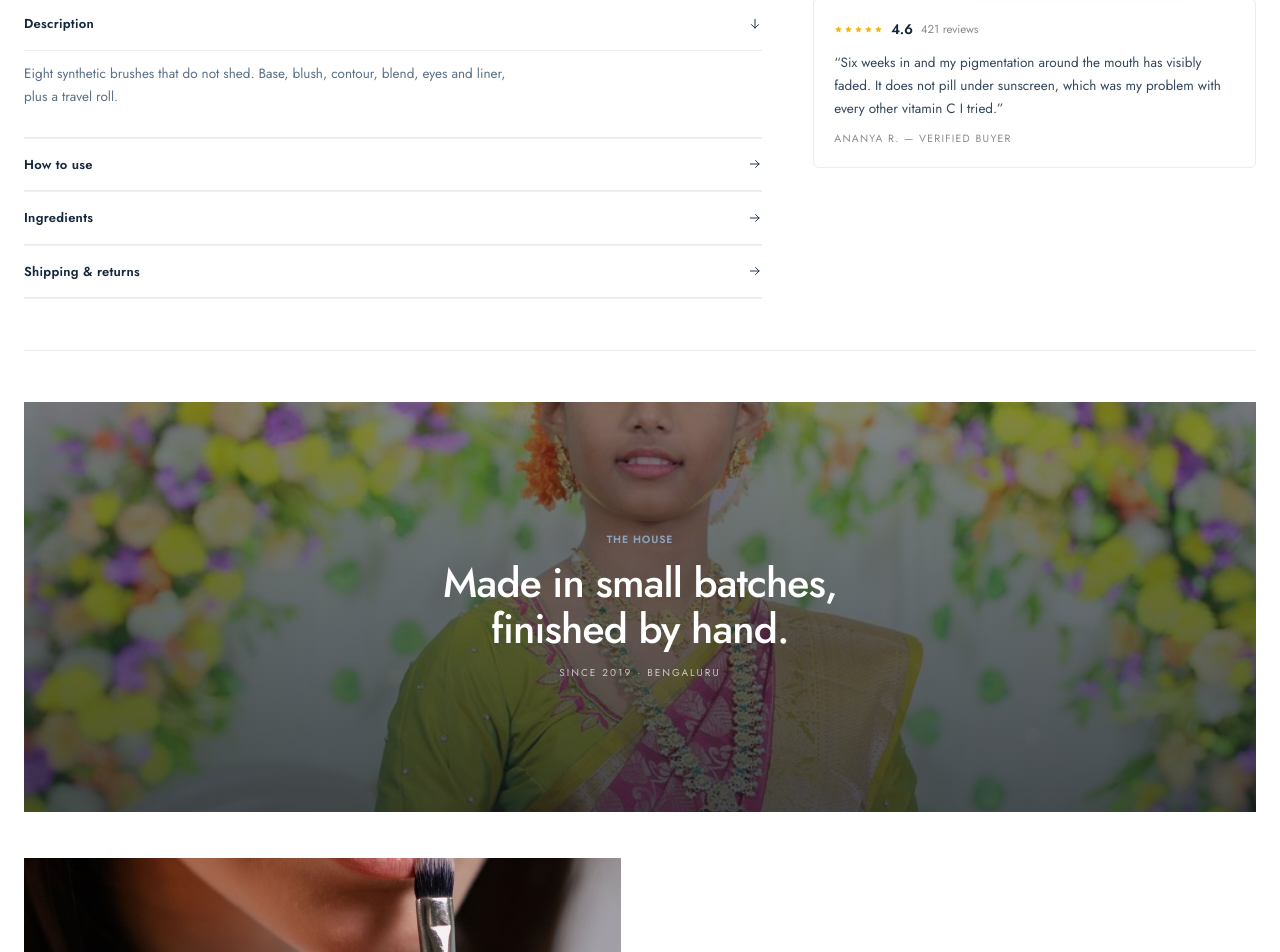
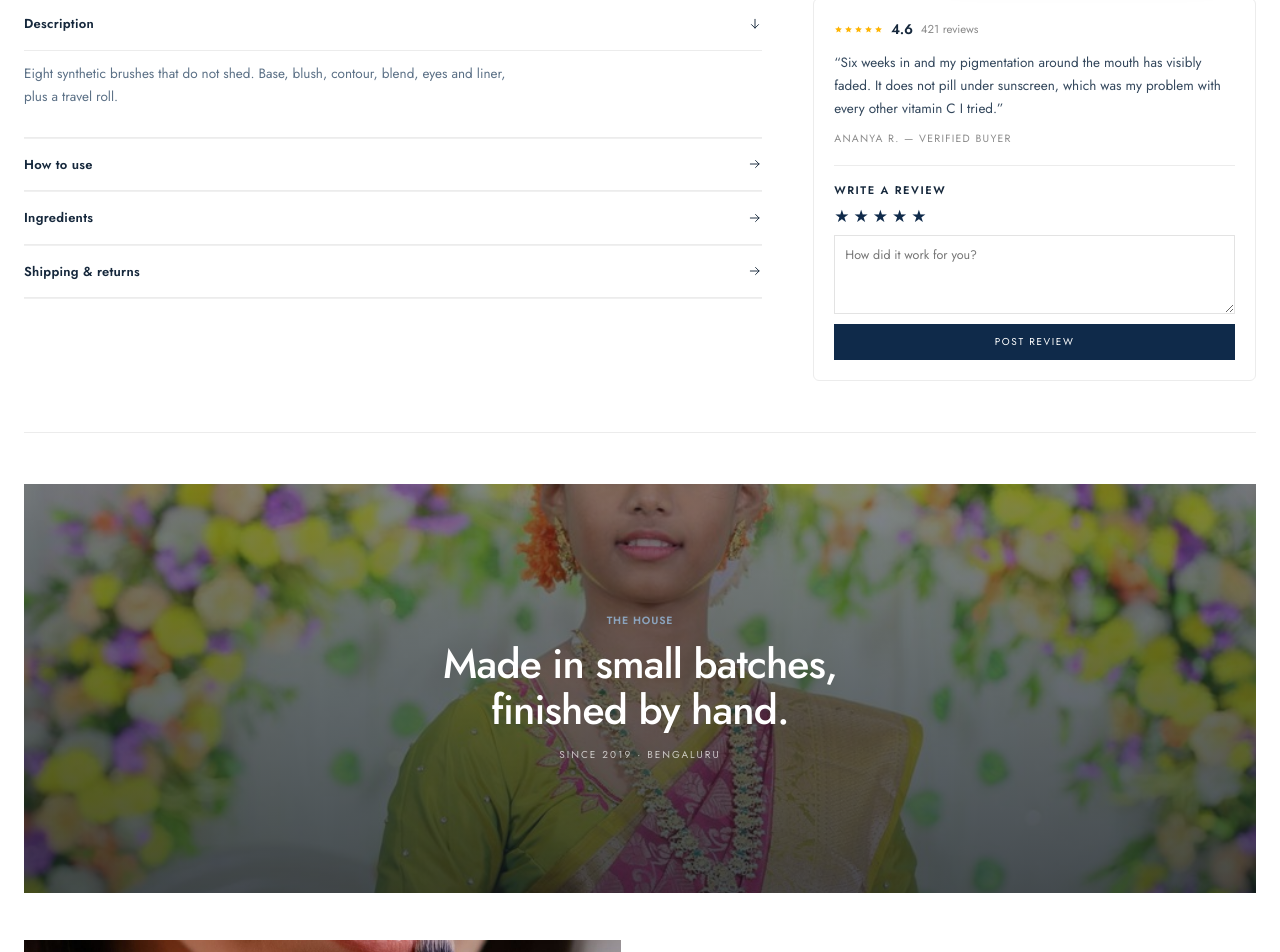
Before and after one commit to aigenerative35-bot/nira-store, a React (Vite) app: page /nira-store/product/p10 in a window 1280 px wide. Shown: the part 840-1792 px from the top of the page. Built offline with nearby package versions, Linux system fonts and the light colour scheme.

Commit message:
feat: SEO meta, sitemap, PWA, a11y fixes, shop filters, size guide, review form

```diff
--- a/src/pages/Product.jsx
+++ b/src/pages/Product.jsx
@@ -34,6 +34,15 @@ export default function Product() {
   const [open, setOpen] = useState('desc')
   const [pin, setPin] = useState('')
   const [pinMsg, setPinMsg] = useState({ text: '', ok: false })
+  const [guide, setGuide] = useState(false)
+  const [sticky, setSticky] = useState(false)
+  const [myReview, setMyReview] = useState({ text: '', rating: 5, saved: false })
+
+  useEffect(() => {
+    const onScroll = () => setSticky(window.scrollY > 520)
+    window.addEventListener('scroll', onScroll, { passive: true })
+    return () => window.removeEventListener('scroll', onScroll)
+  }, [])
 
   useEffect(() => {
     setQty(1); setSize(null); setShade(null); setIdx(0); setOpen('desc'); setPinMsg({ text: '', ok: false })
@@ -100,7 +109,7 @@ export default function Product() {
         <div className="pdp2__thumbs">
           {gallery.map((g, i) => (
             <button key={g + i} className={i === idx ? 'on' : ''} onClick={() => setIdx(i)} aria-label={`Image ${i + 1}`}>
-              <img src={g} alt="" />
+              <img src={g} alt="Nira — product imagery" />
             </button>
           ))}
         </div>
@@ -141,7 +150,7 @@ export default function Product() {
             <div className="pdp2__opt">
               <div className="pdp2__opt-h">
                 <span>Size</span>
-                <em>Size guide</em>
+                <button className="pdp2__guide" onClick={() => setGuide(true)}>Size guide</button>
               </div>
               <div className="pdp2__sizes">
                 {p.sizes.map((s) => (
@@ -174,6 +183,29 @@ export default function Product() {
         </div>
       </div>
 
+      {guide && (
+        <div className="modal" onClick={() => setGuide(false)}>
+          <div className="modal__card" onClick={(e) => e.stopPropagation()}>
+            <header><h3>Size guide</h3><button onClick={() => setGuide(false)}>✕</button></header>
+            <table>
+              <thead><tr><th>Size</th><th>Chest (in)</th><th>Waist (in)</th><th>Length (in)</th></tr></thead>
+              <tbody>
+                {[['XS', 32, 26, 38], ['S', 34, 28, 39], ['M', 36, 30, 40], ['L', 38, 32, 41], ['XL', 40, 34, 42], ['Free size', '—', '—', '—']].map((r) => (
+                  <tr key={r[0]}>{r.map((c, i) => <td key={i}>{c}</td>)}</tr>
+                ))}
+              </tbody>
+            </table>
+            <p className="modal__note">Measured flat, garment to garment. Between sizes? Take the larger — handloom settles after the first wash.</p>
+          </div>
+        </div>
+      )}
+
+      <div className={`stickybar ${sticky ? 'on' : ''}`}>
+        <img src={p.img} alt={p.name} />
+        <div><b>{p.name}</b><span className="num">{money(p.price)}</span></div>
+        <button onClick={buy}>Add to bag</button>
+      </div>
+
       {/* details */}
       <div className="container">
         <div className="pdp2__details">
@@ -197,6 +229,42 @@ export default function Product() {
             </div>
             <p>“{reviews[0].text}”</p>
             <span className="pdp2__who">{reviews[0].name} — verified buyer</span>
+
+            <div className="rform">
+              <b>Write a review</b>
+              {myReview.saved ? (
+                <p className="rform__ok">Thanks — your review is saved on this device.</p>
+              ) : (
+                <>
+                  <div className="rform__stars">
+                    {[1, 2, 3, 4, 5].map((n) => (
+                      <button key={n} className={myReview.rating >= n ? 'on' : ''} onClick={() => setMyReview({ ...myReview, rating: n })} aria-label={`${n} stars`}>★</button>
+                    ))}
+                  </div>
+                  <textarea
+                    rows={3}
+                    placeholder="How did it work for you?"
+                    value={myReview.text}
+                    onChange={(e) => setMyReview({ ...myReview, text: e.target.value })}
+                  />
+                  <button
+                    className="rform__btn"
+                    onClick={() => {
+                      if (myReview.text.trim().length < 8) return toast('Write a little more')
+                      try {
+                        const all = JSON.parse(localStorage.getItem('nira_reviews_v1') || '[]')
+                        all.unshift({ id: p.id, ...myReview, at: Date.now() })
+                        localStorage.setItem('nira_reviews_v1', JSON.stringify(all.slice(0, 50)))
+                      } catch {}
+                      setMyReview({ ...myReview, saved: true })
+                      toast('Review saved')
+                    }}
+                  >
+                    Post review
+                  </button>
+                </>
+              )}
+            </div>
           </aside>
         </div>
 
```
